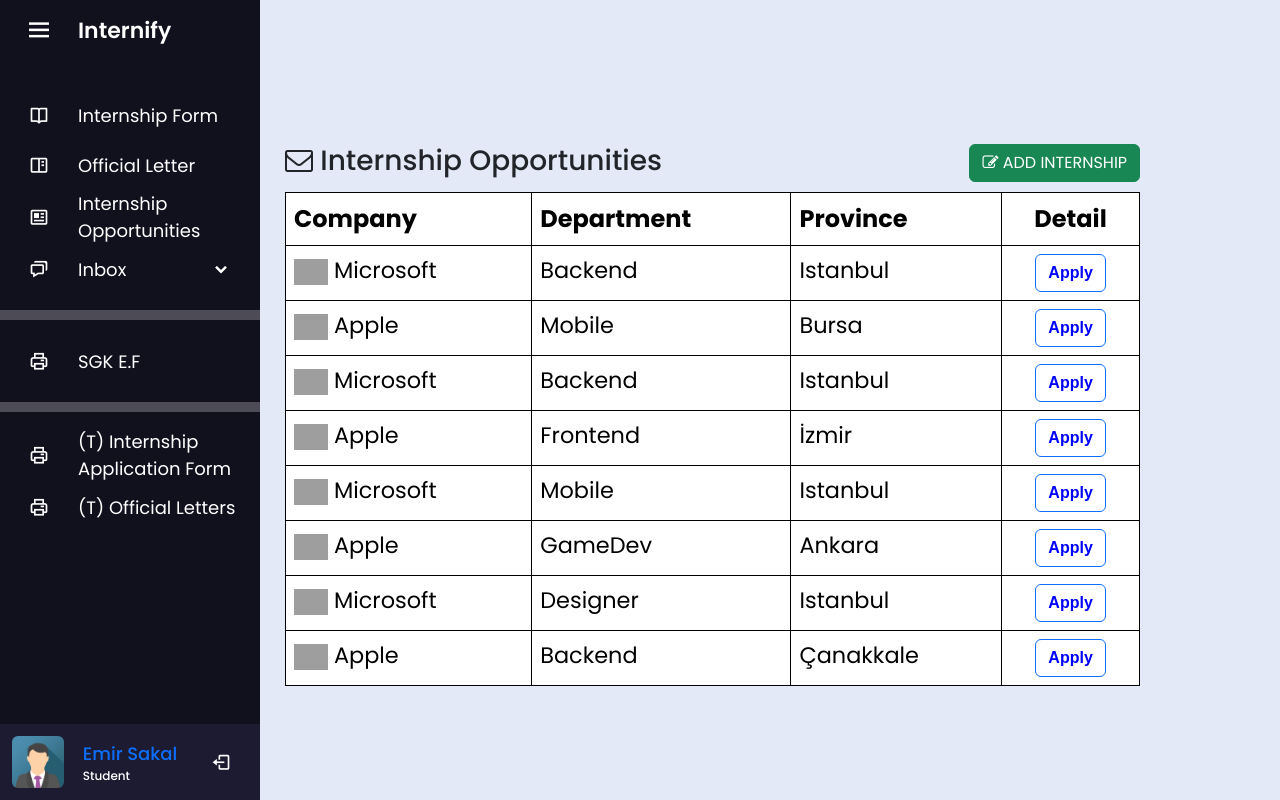
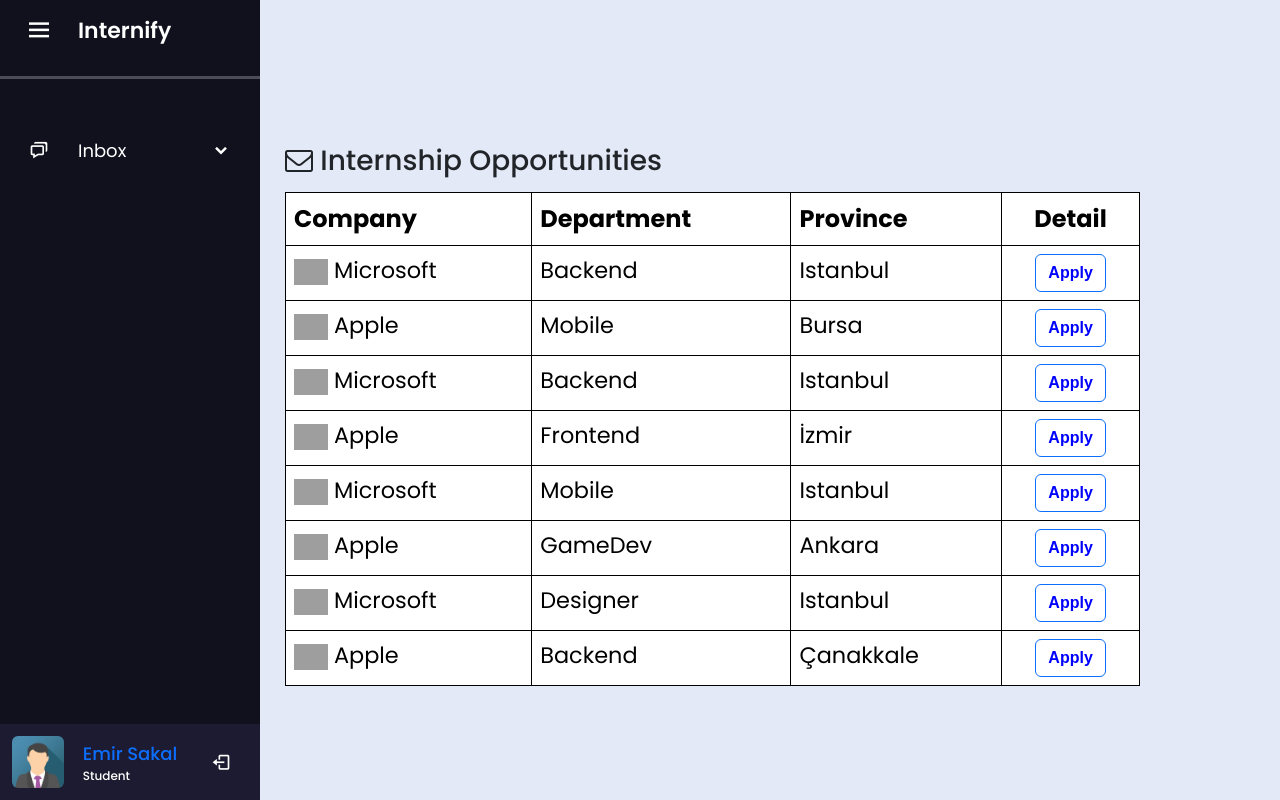
Before and after one commit to emirsakal/Internify, a Django app: page /internship-opportunities/ in a window 1280 px wide. Run offline with Django 4.2, Linux system fonts and the light colour scheme; some libraries are stand-ins or nearby versions; grey boxes are pictures that could not be loaded.

Commit message:
managing permissions

```diff
--- a/templates/includes/sidebar.html
+++ b/templates/includes/sidebar.html
@@ -15,7 +15,10 @@
       <i class='bx bx-menu' ></i>
       <a href="/home" style ="text-decoration: none;"><span class="logo_name">Internify</span></a>
     </div>
+    <hr style="position: relative; border: none; height: 3px; background-color: white;">
     <ul class="nav-links">
+      {% for group in request.user.groups.all %}
+        {% if group.name == 'Student' %}
           <li>
             <a href="/internship-application-form">
               <i class='bx bx-book-open' ></i>
@@ -57,52 +103,6 @@
           <li><a href="/inbox/send-message">Send Message</a></li>
         </ul>
       </li>
-      <hr style="position: relative; border: none; height: 10px; background-color: white;">
-
-      <!-- CAREER CENTER SPECIALS -->
-      {% with isCC="Yes" %}
-      {% if isCC == "Yes" %}
-        <li>
-          <a href="/sgk-ef">
-            <i class='bx bx-printer' ></i>
-            <span class="link_name">SGK E.F</span>
-          </a>
-          <ul class="sub-menu blank">
-            <li><a class="link_name" href="/sgk-ef">SGK E.F</a></li>
-          </ul>
-        </li>
-      {% endif %}
-      {% endwith %}
-
-      <hr style="position: relative; border: none; height: 10px; background-color: white;">
-
-      {% with isTeacher="Yes" %}
-      {% if isTeacher == "Yes" %}
-        <li>
-          <a href="/teacher/internship-application-form">
-            <i class='bx bx-printer' ></i>
-            <span class="link_name">(T) Internship Application Form</span>
-          </a>
-          <ul class="sub-menu blank">
-            <li><a class="link_name" href="/teacher/internship-application-form">(T) Internship Application Form</a></li>
-          </ul>
-        </li>
-      {% endif %}
-      {% endwith %}
-
-      {% with isTeacher="Yes" %}
-      {% if isTeacher == "Yes" %}
-        <li>
-          <a href="/official-letters">
-            <i class='bx bx-printer' ></i>
-            <span class="link_name">(T) Official Letters</span>
-          </a>
-          <ul class="sub-menu blank">
-            <li><a class="link_name" href="/official-letters">(T) Official Letters</a></li>
-          </ul>
-        </li>
-      {% endif %}
-      {% endwith %}
 
       <!-- PROFILE -->
       <li>
--- a/templates/login.html
+++ b/templates/login.html
@@ -266,15 +266,17 @@
 		<form method="post">
             <h1>Staff</h1>
 			{% csrf_token %}
-            {{form.as_p}}
+            {{form|crispy}}
 			<button>Sign In</button>
 		</form>
 	</div>
 	<div class="form-container sign-in-container">
 		<form method="post">
             <h1>Student</h1>
+            <br>
 			{% csrf_token %}
-            {{form.as_p}}
+            {{form|crispy}}
+            <br>
 			<button>Sign In</button>
 		</form>
 	</div>
--- a/templates/student/internshipopp.html
+++ b/templates/student/internshipopp.html
@@ -12,11 +12,11 @@
             <!-- Left sidebar -->
             <div class="col-md-11">
               <h3 class="title" style="float:left"><i class="fa fa-envelope-o"></i> Internship Opportunities</h3>
-              {% with isCC="Yes" %}
-                {% if isCC == "Yes" %}
+              {% for group in request.user.groups.all %}
+                {% if group.name == 'CareerCenter' %}
                   <a href="/cc-internship-opportunities/add-internship" class="btn btn-success btn-block" style="float:right;"><i class="fa fa-pencil-square-o"></i> ADD INTERNSHIP</a>
                 {% endif %}
-              {% endwith %}
+              {% endfor %}
               <br><br>
               <table class="table table-bordered" style="width:100%; font-family:Arial, Helvetica, sans-serif; background-color: white; border:1px solid black; margin-left:auto;margin-right:auto; margin-top: auto; margin-bottom: auto;">
                 <thead style="font-size: 1.5rem;">
```
Also changed, not shown: other parts of templates/includes/sidebar.html (+43 -0 lines), db.sqlite3. Lines whose indentation alone changed are shown as unchanged.
